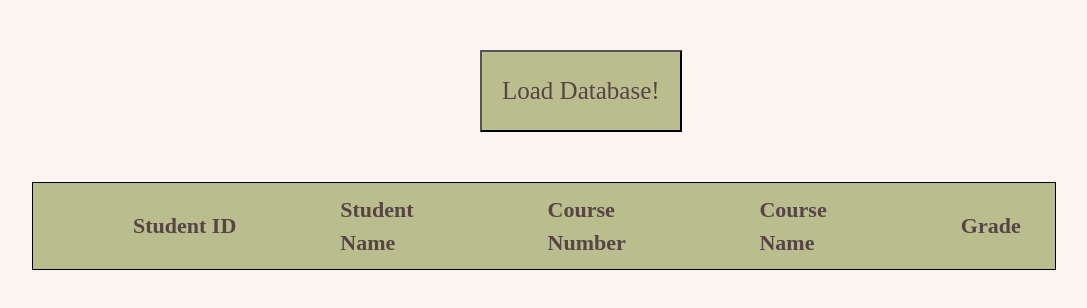
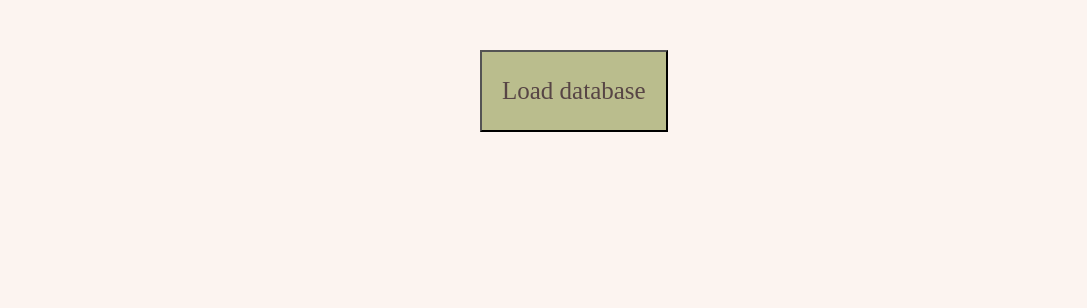
Before and after one commit to NovaByte-CS4800-Group-2/demo-website, a React (Vite) app in the folder front_end/: page / in a window 1280 px wide. Shown: the top 308 px of the page, without its empty margins (96-1183 px from the left). Built offline with nearby package versions, Linux system fonts and the light colour scheme.

Commit message:
update header

```diff
--- a/front_end/src/App.tsx
+++ b/front_end/src/App.tsx
@@ -51,10 +51,9 @@ function App() {
 
   return (
     <div>
-      <button className="customButton" onClick={twoClicks}>Load Database!
-      </button>
-      <table>
-        <thead>
+      <button className= "customButton" onClick={twoClicks} >Load database</button>
+      <table >
+          <thead className={isVisible ? 'header-visible': 'header-hidden'}>
             <tr>
               <th>Student ID</th>
               <th>Student Name</th>
```
Lines whose indentation alone changed are shown as unchanged.
